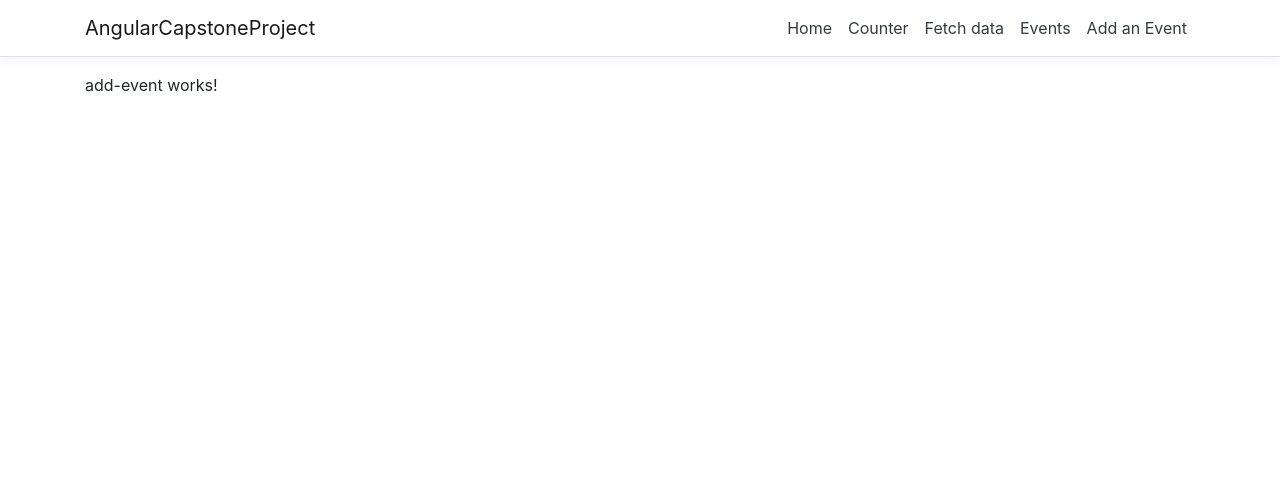
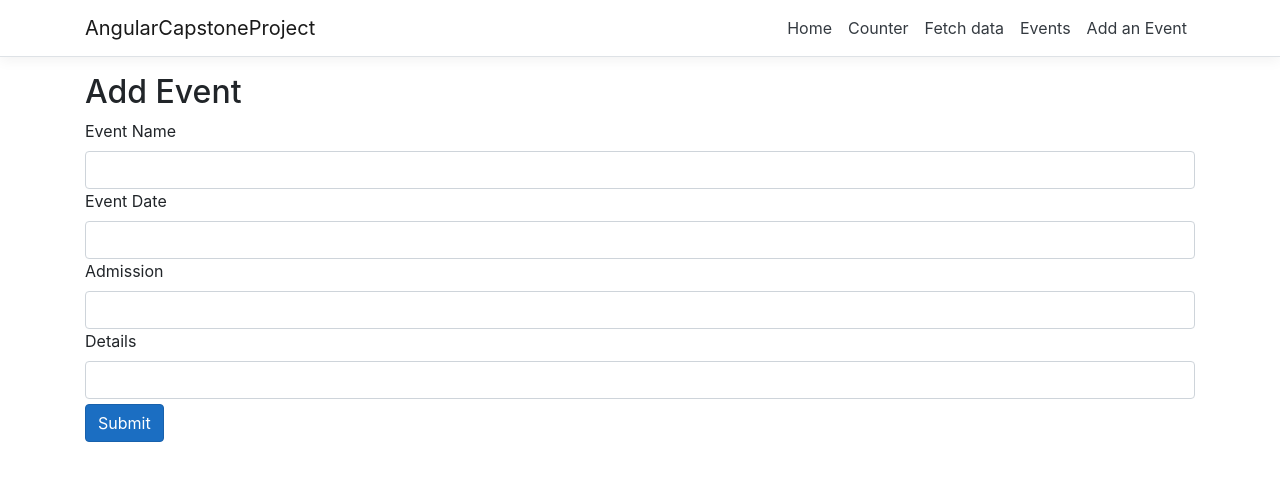
Before and after one commit to markmachlay/AngularCapstoneProject, an Angular app in the folder AngularCapstoneProject/ClientApp/: page /add-event in a window 1280 px wide. Shown: the top 480 px of the page. Built offline with nearby package versions, Linux system fonts and the light colour scheme.

Commit message:
added new components

```diff
--- a/AngularCapstoneProject/ClientApp/src/app/Models/Event.ts
+++ /dev/null
@@ -1,6 +0,0 @@
-export class Event {
-  eventId: number;
-  eventName: string;
-  eventDate: Date;
-  admission: number;
-}
--- /dev/null
+++ b/AngularCapstoneProject/ClientApp/src/app/Models/Events.ts
@@ -0,0 +1,7 @@
+export class Events {
+  eventId: number;
+  eventName: string;
+  eventDate: Date;
+  admission: number;
+    details: any;
+}
--- a/AngularCapstoneProject/ClientApp/src/app/add-event/add-event.component.html
+++ b/AngularCapstoneProject/ClientApp/src/app/add-event/add-event.component.html
@@ -1 +1,17 @@
-<p>add-event works!</p>
+<h2>Add Event</h2>
+
+<form>
+  <label>Event Name</label>
+  <input type="text" class="form-control" id="EventName" name="EventName" #EventName />
+
+  <label>Event Date</label>
+  <input type="text" class="form-control" id="EventDate" name="EventDate" #EventDate />
+
+  <label>Admission</label>
+  <input type="text" class="form-control" id="Admission" name="Admission" #Admission />
+
+  <label>Details</label>
+  <input type="text" class="form-control" style="margin-bottom:5px" id="Details" name="Details" #Details />
+
+  <button class="btn-primary btn" (click)="addEvent(EventName.value, EventDate.value, Admission.value, Details.value)">Submit</button>
+</form>
--- a/AngularCapstoneProject/ClientApp/src/app/add-event/add-event.component.ts
+++ b/AngularCapstoneProject/ClientApp/src/app/add-event/add-event.component.ts
@@ -1,4 +1,6 @@
 import { Component, OnInit } from '@angular/core';
+import { EventServiceService } from '../event-service.service';
+import { Events } from '../Models/Events';
 
 @Component({
   selector: 'app-add-event',
@@ -7,9 +9,27 @@ import { Component, OnInit } from '@angular/core';
 })
 export class AddEventComponent implements OnInit {
 
-  constructor() { }
+  constructor(private eventService: EventServiceService) { }
 
   ngOnInit() {
   }
 
+  addEvent(eventName: string,
+    eventDate: Date,
+    admission: number,
+    details: any)
+  {
+
+    let event = new Events();
+    event.eventName = eventName;
+    event.eventDate = eventDate;
+    event.admission = admission;
+    event.details = details;
+
+    this.eventService.postEvent(event)
+      .subscribe(result => {
+        console.log(result)
+      });
+  }
+
 }
--- a/AngularCapstoneProject/ClientApp/src/app/event-service.service.ts
+++ b/AngularCapstoneProject/ClientApp/src/app/event-service.service.ts
@@ -1,6 +1,7 @@
 import { HttpClient } from '@angular/common/http';
 import { Injectable } from '@angular/core';
-import { Event } from './Models/Event';
+import { Observable } from 'rxjs';
+import { Events } from './Models/Events';
 
 @Injectable({
   providedIn: 'root'
@@ -12,11 +13,11 @@ export class EventServiceService {
   constructor(private httpClient: HttpClient) { }
 
   getEvents() {
-    return this.httpClient.get<Event[]>(this.apiUrl);
+    return this.httpClient.get<Events[]>(this.apiUrl);
   }
 
-  postEvent(events: Event) {
-    return this.httpClient.post<Event>(this.apiUrl, event);
+  postEvent(event: Events): Observable<Events> {
+    return this.httpClient.post<Events>(this.apiUrl, event);
   }
 
   }
--- a/AngularCapstoneProject/ClientApp/src/app/events/events.component.ts
+++ b/AngularCapstoneProject/ClientApp/src/app/events/events.component.ts
@@ -1,6 +1,6 @@
 import { Component, OnInit } from '@angular/core';
 import { EventServiceService } from '../event-service.service';
-import { Event } from '../Models/Event';
+import { Events } from '../Models/Events';
 
 @Component({
   selector: 'app-events',
@@ -10,7 +10,7 @@ import { Event } from '../Models/Event';
 export class EventsComponent implements OnInit {
 
 
-  events: Event[];
+  events: Events[];
   constructor(private eventService: EventServiceService) { }
 
   ngOnInit() {
```
Also changed, not shown: AngularCapstoneProject/ClientApp/src/app/Models/Events.js (renamed from AngularCapstoneProject/ClientApp/src/app/Models/Event.js), 2 other files (tests, documents, lock files or other folders).
